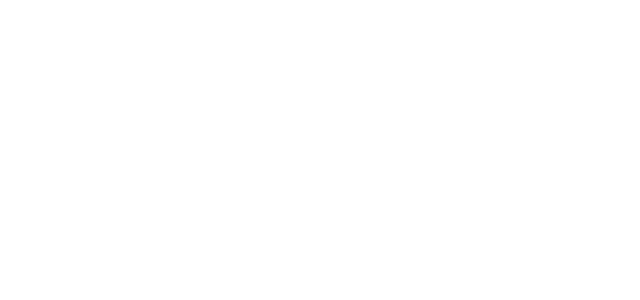
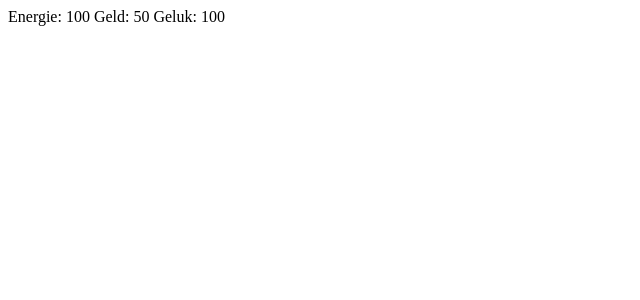
Before and after one commit to flauwekeul/berend-simulator, a Vue app: page / in a window 1280 px wide. Shown: the top 300 px of the page, without its empty margins (0-640 px from the left). Built offline with nearby package versions, Linux system fonts and the light colour scheme.

Commit message:
show stats in view

```diff
--- a/src/App.vue
+++ b/src/App.vue
@@ -1,11 +1,14 @@
 <template>
-  <div></div>
+  <div>Energie: {{ energy }} Geld: {{ money }} Geluk: {{ joy }}</div>
 </template>
 
 <script>
+import { mapState } from 'vuex'
+
 export default {
-  name: "app"
-};
+  name: 'app',
+  computed: mapState(['energy', 'money', 'joy']),
+}
 </script>
 
 <style></style>
```
